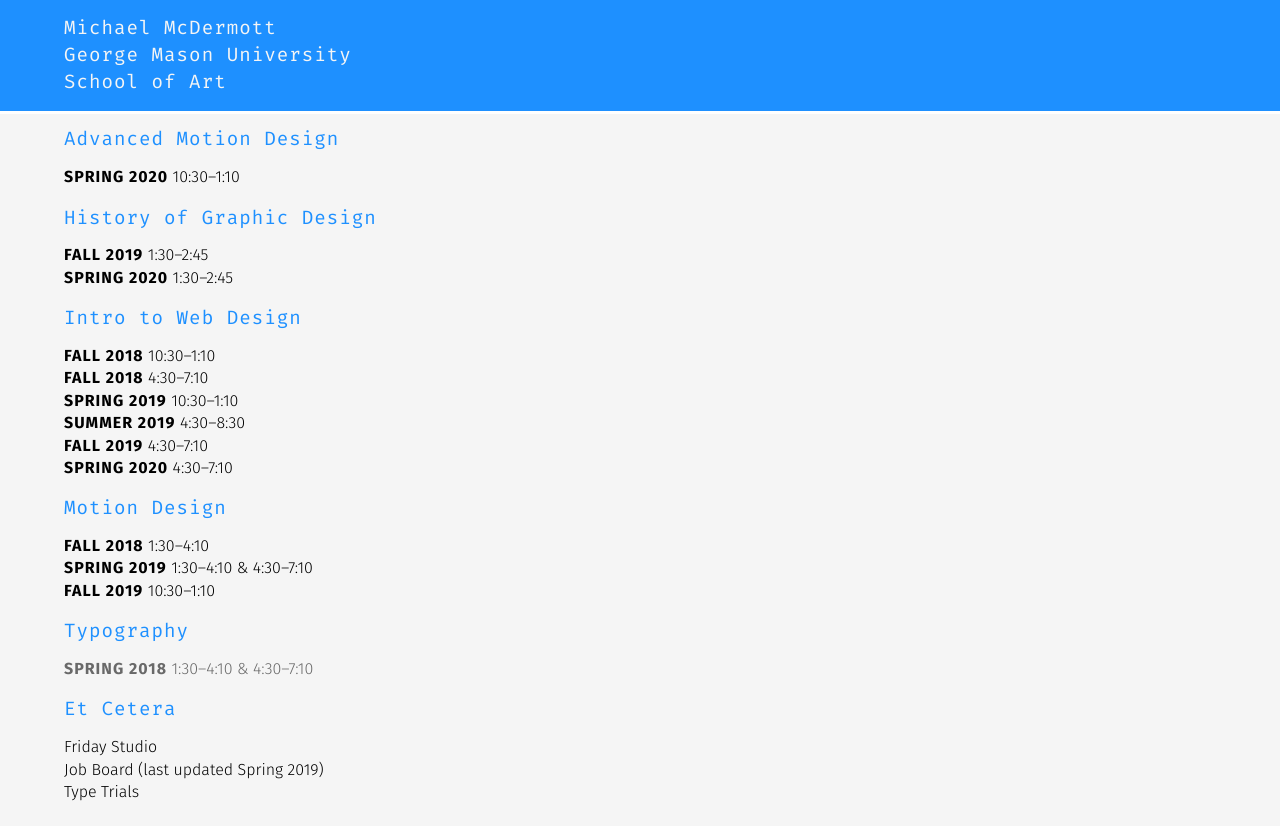
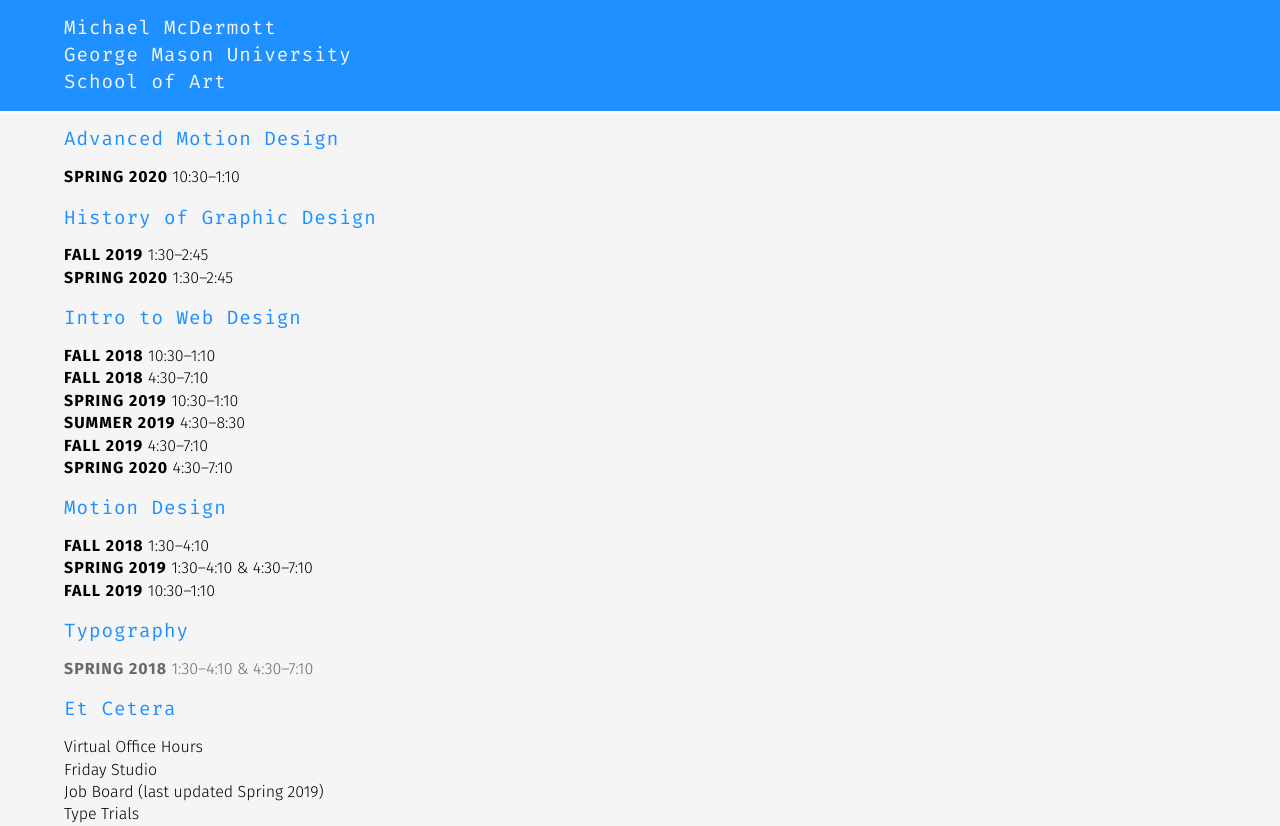
Before and after one commit to gmu-gd/classes, a plain HTML site: page index.html in a window 1280 px wide. Shown: the top 826 px of the page. Drawn offline with nearby package versions, Linux system fonts and the light colour scheme.

Commit message:
Update index.html

```diff
--- a/index.html
+++ b/index.html
@@ -50,6 +50,7 @@
         </ul>
         <h1>Et Cetera</h1>
         <ul>
+          <li class="pro"><a href="https://calendly.com/michaelmcdermott">Virtual Office Hours</a></li>
           <li class="pro"><a href="http://www.fridaystudio.org">Friday Studio</a></li>
           <li class="pro"><a href="board/index.html">Job Board (last updated Spring 2019)</a></li>
           <li class="pro"><a href="type/index.html">Type Trials</a></li>
```
